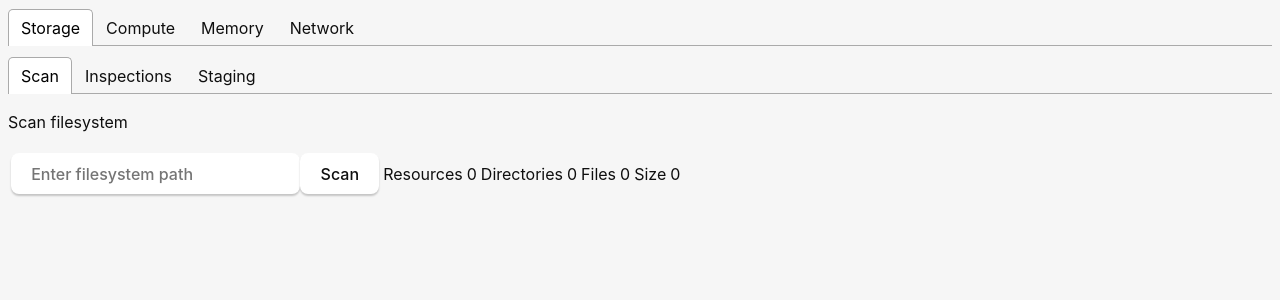
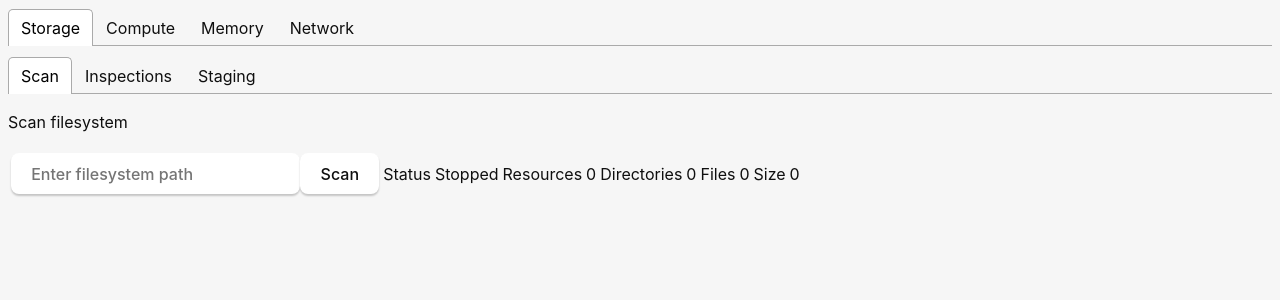
Before and after one commit to toaler/dups, a React (Vite) app: page / in a window 1280 px wide. Shown: the top 300 px of the page. Built offline with nearby package versions, Linux system fonts and the light colour scheme.

Commit message:
Added status indicator

```diff
--- a/src/App.jsx
+++ b/src/App.jsx
@@ -18,6 +18,14 @@ function App() {
   const [topKFiles, setTopKFiles] = useState([]);
   const [size, setSize] = useState(0);
 
+  const ScanStatus = {
+    Stopped: "Stopped",
+    Scanning: "Scanning",
+    Completed: "Completed",
+    Failed: "Failed",
+  };
+
+  const [scanStatus, setScanStatus] = useState(ScanStatus.Stopped);
 
   const handleCheckboxChange = (event) => {
     console.log(event);
@@ -110,9 +118,12 @@ function App() {
   async function scanFilesystem(path) {
     try {
       console.log("Scanning for = " + path);
+      setScanStatus(ScanStatus.Scanning);
       const result = await invoke('scan_filesystem', { path });
+      setScanStatus(ScanStatus.Completed);
       console.log(result); // Process result
     } catch (error) {
+      setScanStatus(ScanStatus.Failed);
       console.error(error); // Handle error
     }
   }
@@ -159,6 +170,8 @@ function App() {
                 />
                 <button onClick={() => handleScanClick(path)}>Scan</button>
               </td>
+              <td>Status</td>
+              <td>{scanStatus}</td>
               <td>Resources</td>
               <td>{Number(resources).toLocaleString()}</td>
               <td>Directories</td>
```
